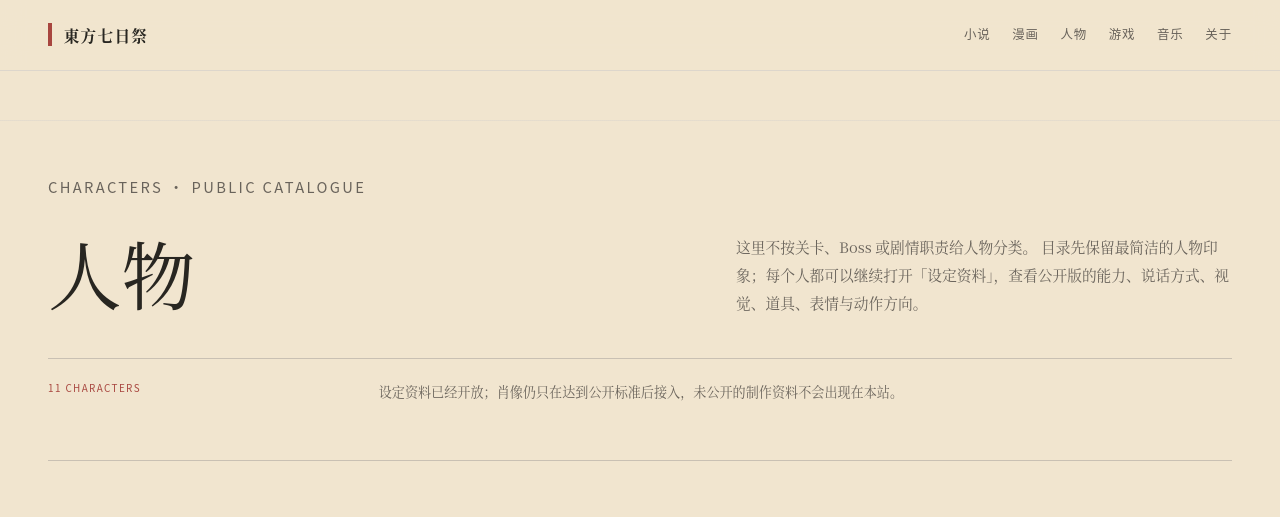
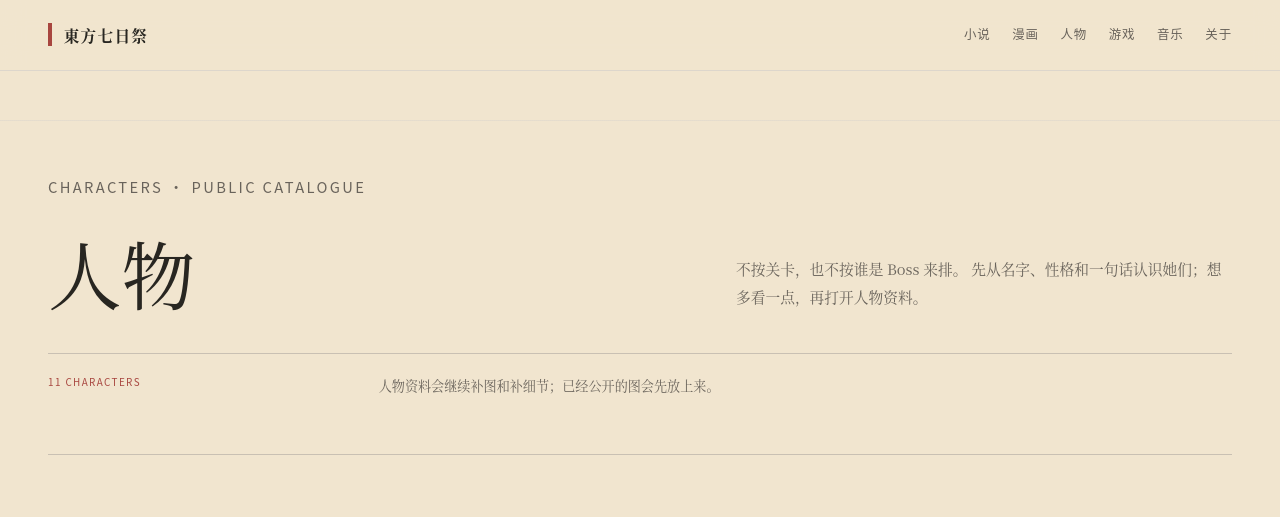
Before and after one commit to odango-chan/t7d-site, an Astro site: page /t7d-site/characters in a window 1280 px wide. Shown: the top 517 px of the page. Built offline with nearby package versions, Linux system fonts and the light colour scheme; Astro itself is replaced by a stand-in of ours.

Commit message:
copy: simplify public character catalogue

```diff
--- a/src/pages/characters/index.astro
+++ b/src/pages/characters/index.astro
@@ -11,14 +11,14 @@ import "../../styles/characters.css";
       <p class="section-kicker">Characters · Public Catalogue</p>
       <h1>人物</h1>
       <p>
-        这里不按关卡、Boss 或剧情职责给人物分类。
-        目录先保留最简洁的人物印象；每个人都可以继续打开「设定资料」，查看公开版的能力、说话方式、视觉、道具、表情与动作方向。
+        不按关卡，也不按谁是 Boss 来排。
+        先从名字、性格和一句话认识她们；想多看一点，再打开人物资料。
       </p>
     </header>
 
     <section class="character-intro" aria-label="人物目录说明">
       <span>11 CHARACTERS</span>
-      <p>设定资料已经开放；肖像仍只在达到公开标准后接入，未公开的制作资料不会出现在本站。</p>
+      <p>人物资料会继续补图和补细节；已经公开的图会先放上来。</p>
     </section>
 
     <section class="character-catalogue">
```
